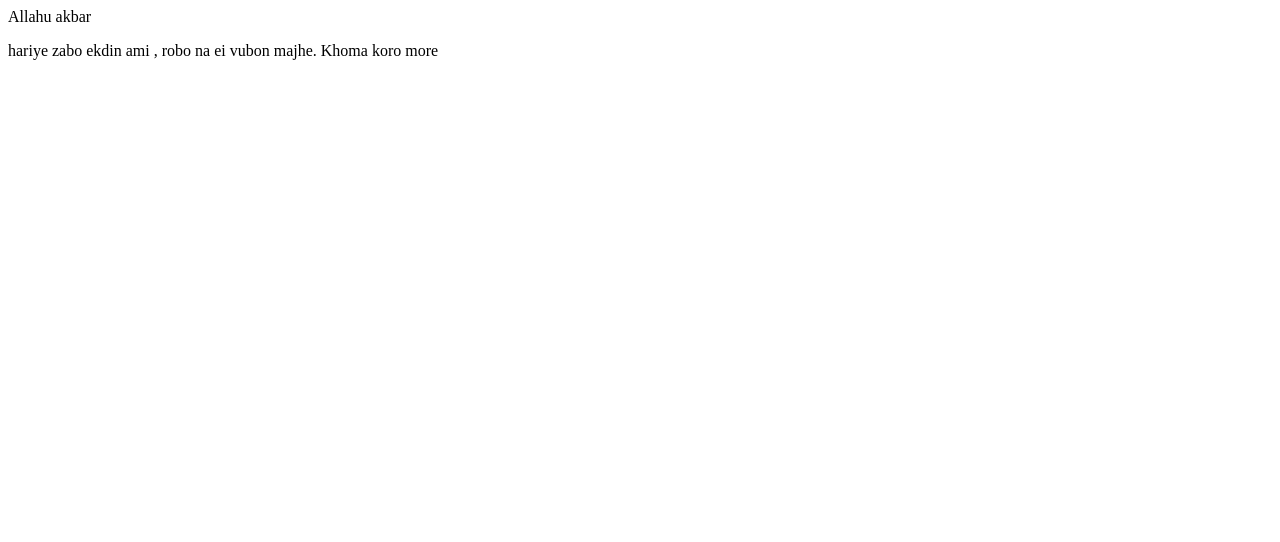
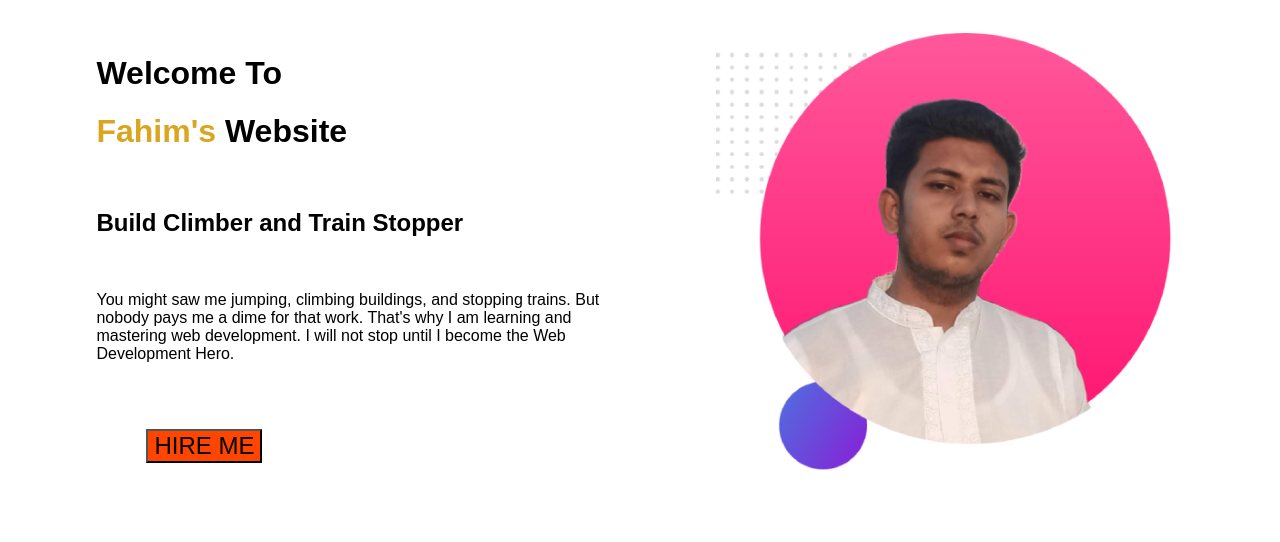
Before and after one commit to AmmFahim/my-portfolio-website, a plain HTML site: page index.html in a window 1280 px wide. Drawn offline with Linux system fonts and the light colour scheme.

Commit message:
i complete my top part

```diff
--- a/index.html
+++ b/index.html
@@ -4,11 +4,23 @@
     <meta charset="UTF-8">
     <meta http-equiv="X-UA-Compatible" content="IE=edge">
     <meta name="viewport" content="width=device-width, initial-scale=1.0">
-    <title>I love all Peopole</title>
+    <link rel="stylesheet"href="style.css">
+    <link rel="preconnect" href="https://fonts.googleapis.com">
+    <title>Fahim Web Developer</title>
 </head>
 <body>
-    <div>Allahu akbar</div>
-    <p>hariye zabo ekdin ami , robo na ei vubon majhe. Khoma koro more</p>
+    <div class="pashapashi">
+    <h1>Welcome To</h1>
+    <h1><span class="name">Fahim's</span> Website</h1>
+    <br>
+    <h2>Build Climber and Train Stopper</h2>
+    <br>
+    <p>You might saw me jumping, climbing buildings, and stopping trains. But nobody pays me a dime for that work. That's why I am learning and mastering web development. I will not stop until I become the Web Development Hero.</p>
+    <button id="hire">HIRE ME</button>
+    </div>
+    <div class="pashapashi">
+        <img src="images/mypic2.png"alt="">
+    </div>
 
 </body>
 </html>
--- /dev/null
+++ b/style.css
@@ -0,0 +1,22 @@
+body{
+    font-family: 'Poppins', sans-serif;
+}
+.name{
+    color:goldenrod;
+}
+#hire{
+    background-color:orangered;
+    size: 50em;
+    font-size:x-large;
+    margin: 50px;
+}
+.pashapashi{
+    width:40%;
+    float: left;
+    margin-left: 5%;
+
+    padding:2%
+}
+.pashapashi img{
+    width:90%;
+}
```
Also changed, not shown: images/mypic1.png (added), images/mypic2.png (added).
